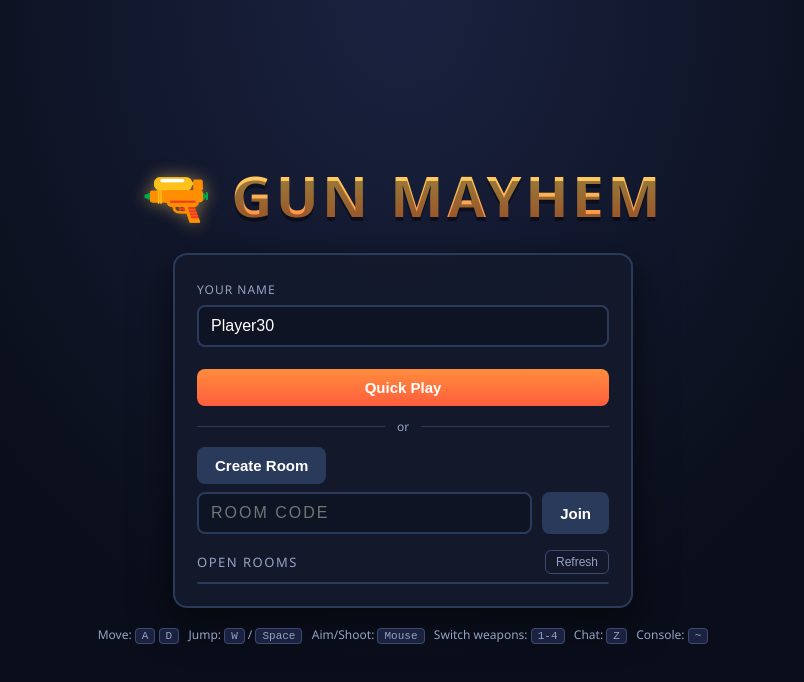
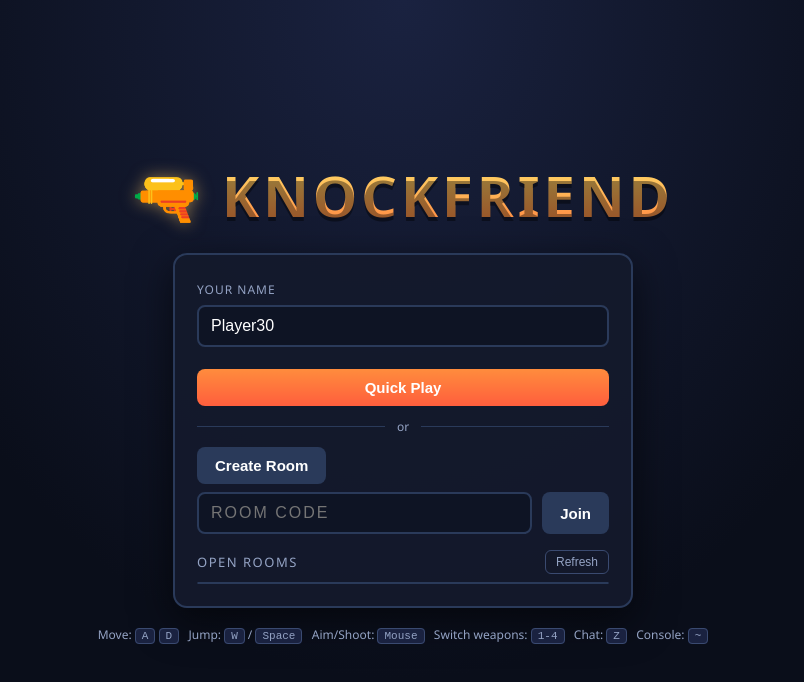
Before and after one commit to Mankanes/2DGUNTER, a website: page public/index.html in a window 1280 px wide. Shown: the whole page, without its empty margins (237-1041 px from the left). Drawn offline with nearby package versions, Linux system fonts and the light colour scheme; no server answers.

Commit message:
push 2.0

```diff
--- a/package.json
+++ b/package.json
@@ -1,7 +1,7 @@
 {
-  "name": "gun-mayhem-clone",
+  "name": "knockfriend",
   "version": "1.0.0",
-  "description": "Multiplayer 2D platform shooter inspired by Gun Mayhem",
+  "description": "Multiplayer 2D platform shooter — KNOCKFRIEND",
   "main": "server/index.js",
   "scripts": {
     "start": "node server/index.js",
--- a/public/game.js
+++ b/public/game.js
@@ -1,5 +1,5 @@
 // ============================================================
-// Gun Mayhem - Frontend (klient)
+// KNOCKFRIEND - Frontend (klient)
 // Vse v jednom: menu, lobby, input, render, particles, interpolace
 // ============================================================
 
--- a/public/index.html
+++ b/public/index.html
@@ -3,7 +3,7 @@
 <head>
 <meta charset="UTF-8" />
 <meta name="viewport" content="width=device-width, initial-scale=1.0" />
-<title>Gun Mayhem Clone</title>
+<title>KNOCKFRIEND</title>
 <link rel="stylesheet" href="style.css" />
 </head>
 <body>
@@ -11,7 +11,7 @@
     <div id="menu" class="screen active">
       <div class="logo">
         <span class="logo-gun">🔫</span>
-        <span class="logo-text">GUN MAYHEM</span>
+        <span class="logo-text">KNOCKFRIEND</span>
       </div>
 
       <div class="menu-card">
--- a/server/index.js
+++ b/server/index.js
@@ -1,5 +1,5 @@
 // ============================================================
-// Gun Mayhem - Backend
+// KNOCKFRIEND - Backend
 // Vse v jednom souboru: konstanty, herni simulace, server, sockets
 // ============================================================
 
@@ -1217,5 +1217,5 @@ setInterval(() => {
 
 const PORT = process.env.PORT || 3000;
 server.listen(PORT, () => {
-  console.log(`Gun Mayhem server bezi na portu ${PORT}`);
+  console.log(`KNOCKFRIEND server bezi na portu ${PORT}`);
 });
```
Also changed, not shown: README.md (deleted), 1 other file.
